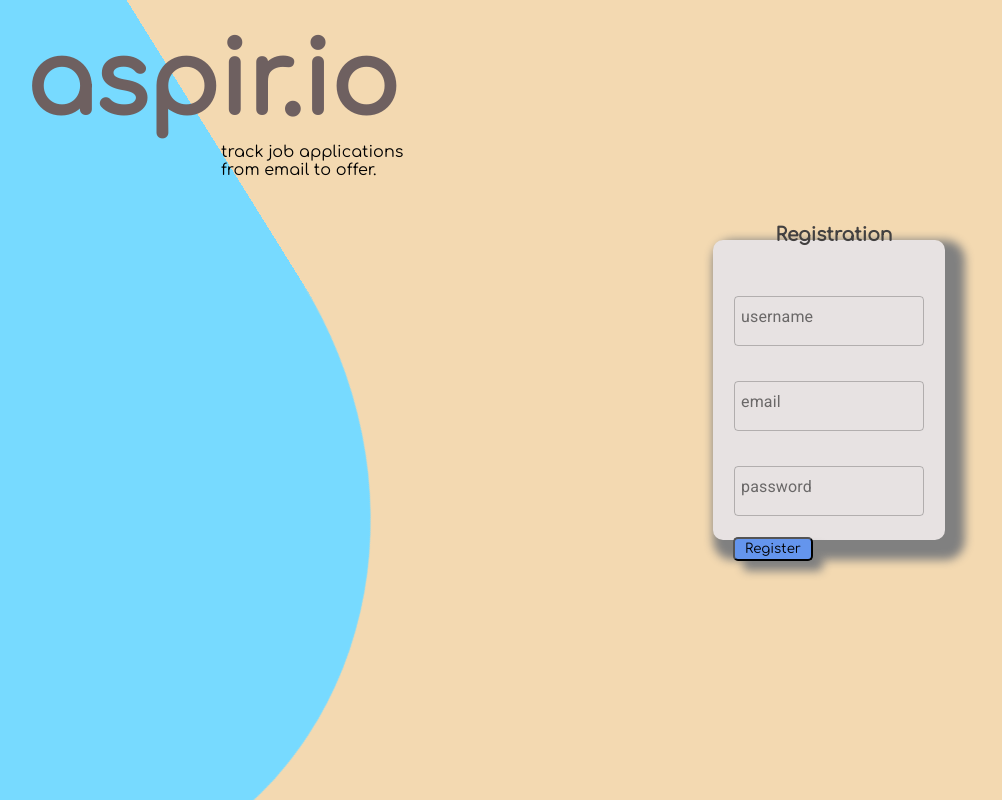
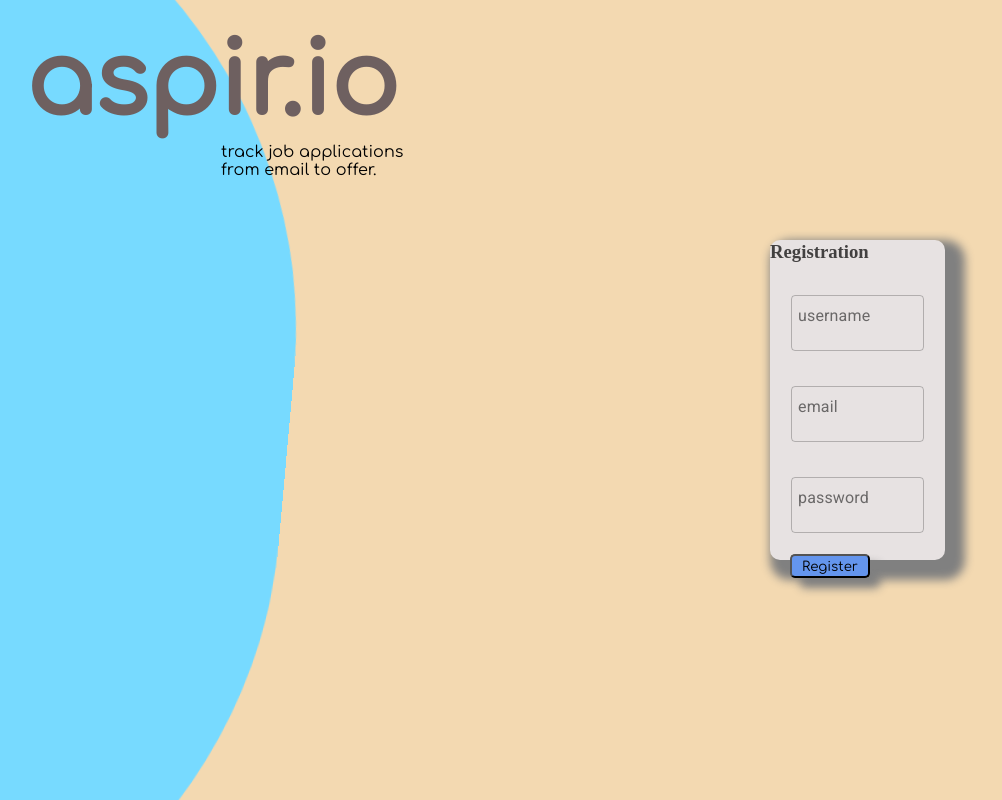
Before and after one commit to ACL-JobsTeam/jobs-fe-react, a React app: page /register in a window 1280 px wide. Shown: the whole page, without its empty margins (79-1081 px from the left). Built offline with nearby package versions, Linux system fonts and the light colour scheme.

Commit message:
styling fix

```diff
--- a/src/containers/Login/Login.jsx
+++ b/src/containers/Login/Login.jsx
@@ -48,7 +48,6 @@ const Login = ({ setLoading }) => {
   return (
     <div className={style.loginCtn}>
       <div className={style.wave}></div>
-
       <div className={style.header}>
         <h2 className={style.logo}>aspir.io</h2>
         <div className={style.subtitle}>
--- a/src/containers/Login/login.module.css
+++ b/src/containers/Login/login.module.css
@@ -4,7 +4,7 @@ body {
 }
 
 .box {
-  position: absolute;
+  position: fixed;
   top: 0;
   transform: rotate(70deg);
   left: 0;
@@ -12,11 +12,11 @@ body {
 }
 
 .wave {
-  margin-left: -50em;
-  width: 90vw;
+  margin-left: -55em;
+  width: 95vw;
   height: 100vw;
-  border-radius: 33%;
-  animation: rotate 7500ms infinite linear;
+  border-radius: 43%;
+  animation: rotate 6000ms infinite linear;
   background-color: #77daff;
   margin-top: -15em;
   transform: rotate(70deg);
@@ -124,6 +124,10 @@ body {
   text-shadow: 10px grey;
 }
 
+.registerForm h3 {
+  display: flex;
+}
+
 .signupForm input {
   display: flex;
   align-items: center;
@@ -147,7 +151,7 @@ body {
 
 .login {
   width: 10vh;
-  height: 2vh;
+  height: 3vh;
   border-radius: 5px;
   box-shadow: 10px 10px 10px grey;
   background-color: #37e0b6;
@@ -156,7 +160,7 @@ body {
   margin-left: 20px;
 }
 
-.register-form {
+.registerForm {
   display: flex;
   height: 40vh;
   width: 32vh;
@@ -180,7 +184,13 @@ body {
 }
 
 .error {
+  position: fixed;
+  top: 23vh;
+  left: 65%;
   z-index: 1;
   width: 30vh;
   height: 30vh;
+  margin: 10px;
+  font-family: 'Comfortaa';
+  color: red;
 }
--- a/src/containers/Registration/Register.jsx
+++ b/src/containers/Registration/Register.jsx
@@ -53,7 +53,6 @@ const Register = () => {
   return (
     <div className={style.loginCtn}>
       <div className={style.wave}></div>
-
       <div className={style.header}>
         <h2 className={style.logo}>aspir.io</h2>
         <div className={style.subtitle}>
@@ -65,10 +64,11 @@ const Register = () => {
         </div>
       </div>
       <div className={style.nav}>
-        {usernameErr}
-        {emailErr}
+        <span>{usernameErr}</span>
+        <br />
+        <span>{emailErr}</span>
       </div>
-      <form onSubmit={submit} className={style.signupForm}>
+      <form onSubmit={submit} className={`${style.registerForm}`}>
         <section className={style.userInputs}>
           <h3>Registration</h3>
           <div>
@@ -100,7 +100,7 @@ const Register = () => {
               className={style.passwordInput}
             />
           </div>
-          <button type="submit" className="register">
+          <button type="submit" className={style.register}>
             Register
           </button>
         </section>
```
